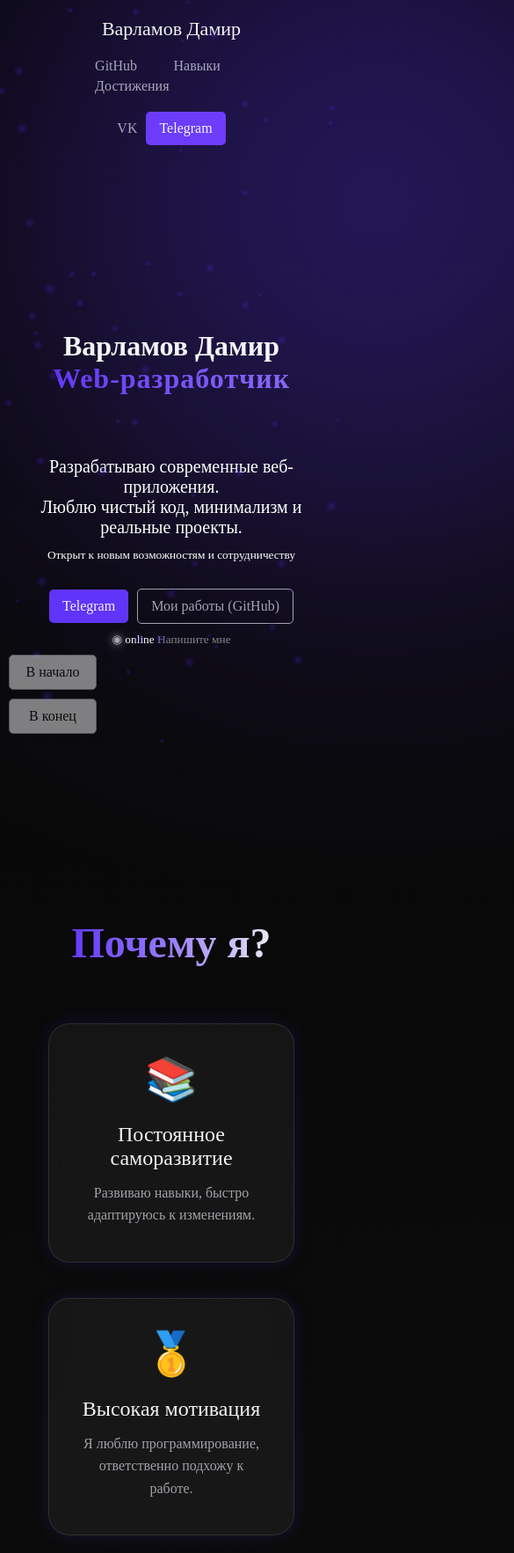
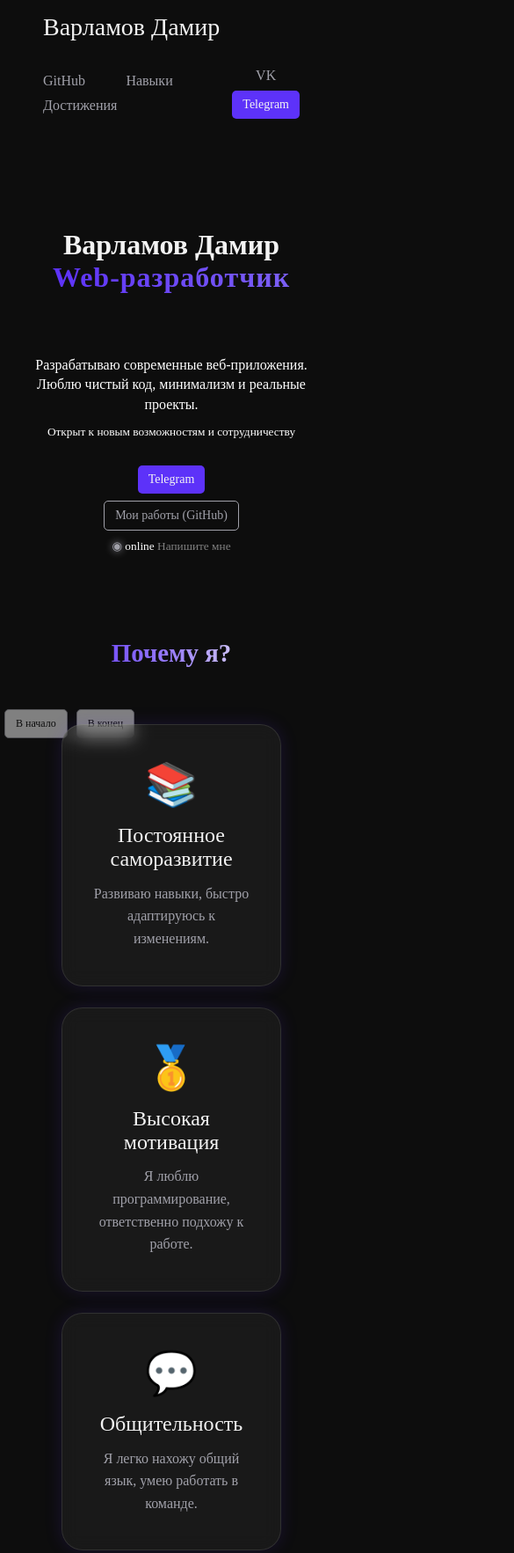
Before and after one commit to Xeney/xeney.github.io, a plain HTML site: page index.html in a window 390 px wide. Shown: the top 1765 px of the page at 88% size, 585 px wide, since content can reach past the window. Drawn offline with nearby package versions, Linux system fonts and the light colour scheme; a web font is replaced by a local one.

Commit message:
оптимизация мобильной версии сайта

```diff
--- a/index.html
+++ b/index.html
@@ -7,6 +7,7 @@
     <link rel="shortcut icon" href="./logo.png" type="image/x-icon">
     <link rel="stylesheet" href="https://cdn.jsdelivr.net/gh/devicons/devicon@latest/devicon.min.css">
     <link rel="stylesheet" href="./style/style.css">
+    <link rel="stylesheet" href="./style/mobile.css" media="screen and (max-width: 768px)">
     <title>Варламов Дамир | Web-разработчик</title>
 </head>
 <body>
--- /dev/null
+++ b/style/mobile.css
@@ -0,0 +1,205 @@
+/* Мобильная оптимизация - отключаем сложные эффекты */
+@media screen and (max-width: 768px) {
+    /* Отключаем анимированный фон canvas */
+    #bg-canvas {
+      display: none;
+    }
+
+    /* Отключаем 3D-эффекты карточек */
+    .why-card {
+      transform: none !important;
+      transition: none !important;
+    }
+
+    .why-card:hover {
+      transform: none !important;
+      box-shadow: 0 0 20px rgba(93, 50, 249, 0.15) !important;
+    }
+
+    /* Упрощаем анимации кнопок */
+    .but:hover {
+      transform: scale(1.05) !important;
+      box-shadow: 0 0 8px 1px #5d32f9 !important;
+    }
+
+    /* Отключаем плавающие анимации */
+    .icon {
+      animation: none !important;
+    }
+
+    /* Упрощаем header */
+    .header {
+      padding: 15px 10px;
+      flex-direction: row !important;
+      justify-content: space-between !important;
+      flex-wrap: wrap;
+    }
+
+    .header .logo {
+      font-size: 14px;
+      width: 100%;
+      text-align: center;
+      margin-bottom: 10px;
+    }
+
+    .header .menu,
+    .header .vk-tg {
+      width: auto;
+    }
+
+    /* Улучшаем отображение контента */
+    .content .hello {
+      margin-top: 50px;
+      min-height: 50vh;
+    }
+
+    .content .hello .logo {
+      font-size: 2.5rem !important;
+      padding-top: 20px;
+    }
+
+    .post .one-text {
+      font-size: 18px !important;
+      line-height: 1.4;
+    }
+
+    /* Оптимизируем секцию "Почему я" */
+    .why-me {
+      padding: 4rem 0 !important;
+    }
+
+    .why-me .section-title {
+      font-size: 2rem !important;
+      animation: none;
+      background: #5d32f9;
+      -webkit-text-fill-color: #5d32f9;
+    }
+
+    .why-grid {
+      grid-template-columns: 1fr !important;
+      gap: 1.5rem !important;
+    }
+
+    /* Оптимизируем карточку разработчика */
+    .about-dev {
+      padding: 1rem 0;
+    }
+
+    .dev-card {
+      padding: 1.5rem !important;
+    }
+
+    .dev-header {
+      flex-direction: column;
+      text-align: center;
+      gap: 1rem !important;
+    }
+
+    .dev-info .contacts {
+      justify-content: center;
+    }
+
+    .dev-body {
+      grid-template-columns: 1fr !important;
+      gap: 1.5rem !important;
+    }
+
+    .stack-list {
+      grid-template-columns: 1fr !important;
+    }
+
+    /* Оптимизируем секцию достижений */
+    .step-3 .rewards {
+      margin-top: 80px !important;
+      grid-gap: 80px !important;
+    }
+
+    .reward h1 {
+      font-size: 2rem !important;
+      line-height: 1.2;
+    }
+
+    .reward p {
+      font-size: 16px !important;
+    }
+
+    /* Улучшаем навигационные кнопки */
+    .but-nav {
+      position: fixed;
+      bottom: 5px;
+      left: 5px;
+      flex-direction: row;
+    }
+
+    .but-nav .but {
+      font-size: 12px;
+      padding: 8px 12px;
+    }
+
+    /* Упрощаем футер */
+    .footer {
+      padding: 30px 10px 15px;
+      text-align: center;
+    }
+
+    /* Улучшаем модальное окно */
+    .modal .close {
+      top: 15px;
+      right: 20px;
+      font-size: 30px;
+    }
+
+    .modal .modal-content {
+      max-width: 95%;
+      max-height: 85%;
+    }
+
+    /* Отключаем сложные градиенты body */
+    body::before,
+    body::after {
+      display: none;
+    }
+
+    /* Упрощаем background для лучшей производительности */
+    body {
+      background: #0d0d0d;
+    }
+  }
+
+  /* Дополнительные оптимизации для очень маленьких экранов */
+  @media screen and (max-width: 480px) {
+    .content .hello .logo {
+      font-size: 2rem !important;
+    }
+
+    .post .one-text {
+      font-size: 16px !important;
+    }
+
+    .why-me .section-title {
+      font-size: 1.8rem !important;
+    }
+
+    .reward h1 {
+      font-size: 1.8rem !important;
+    }
+
+    .header .menu ul,
+    .footer .menu ul {
+      grid-gap: 10px !important;
+    }
+
+    .but {
+      padding: 8px 12px;
+      font-size: 14px;
+    }
+
+    .list-flex {
+      flex-direction: column;
+      gap: 8px;
+    }
+
+    .dev-card {
+      padding: 1rem !important;
+    }
+  }
```
